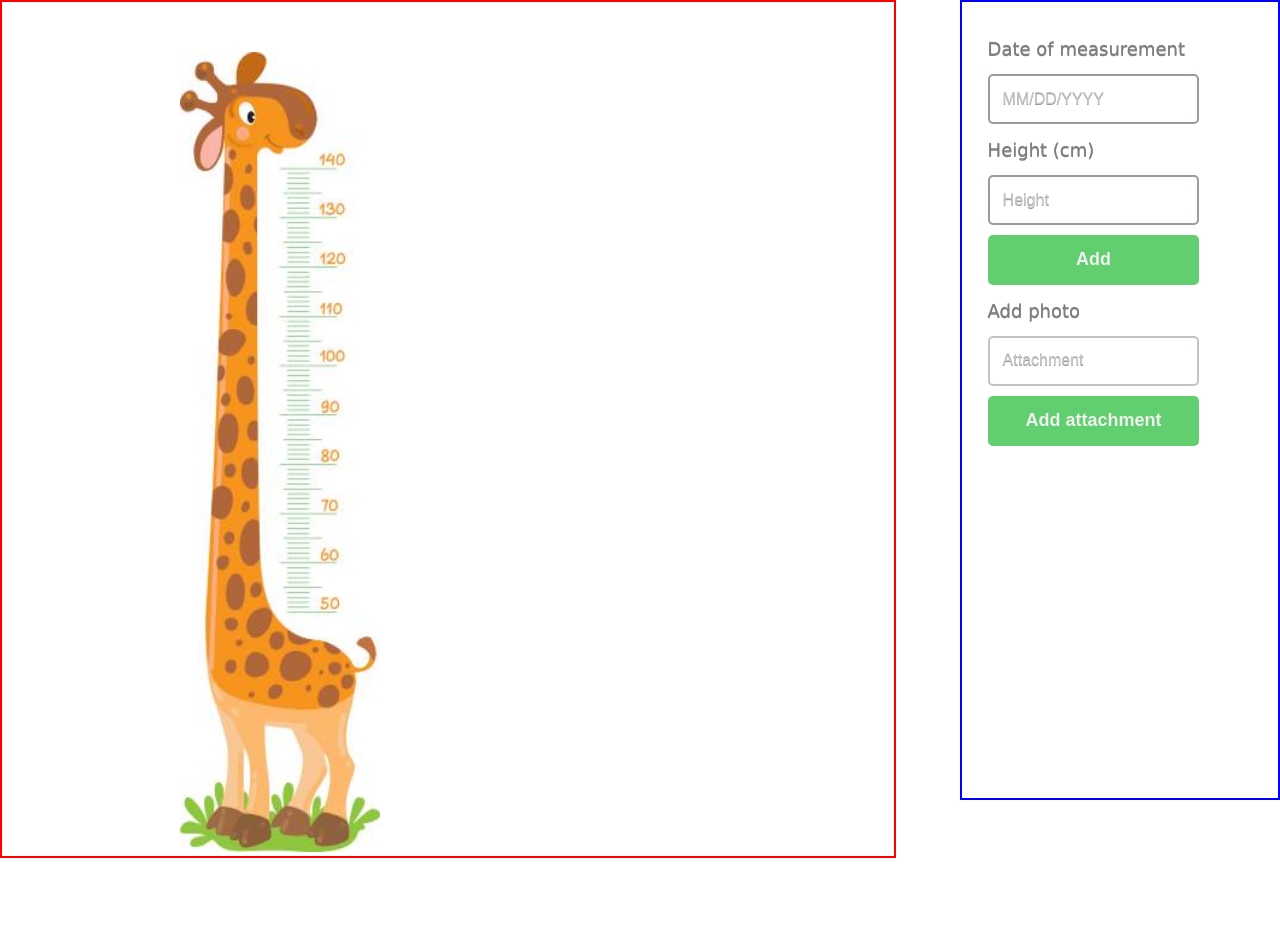
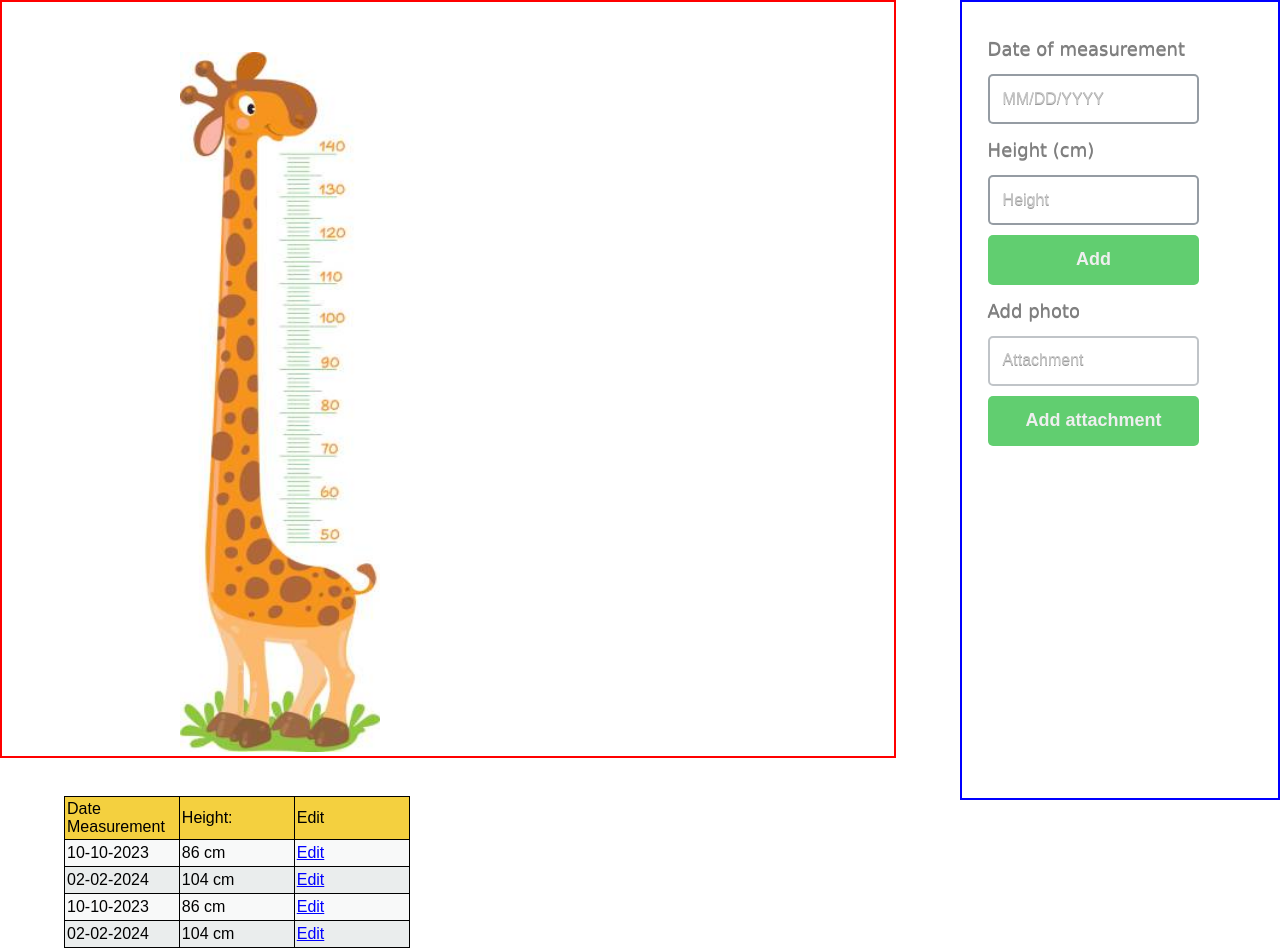
Before and after one commit to Miguell0706/ProjectRepo, a React (Vite) app in the folder frontend/: page / in a window 1280 px wide. Shown: the top 952 px of the page. Before the commit the page ends 858 px from the top, so only its background shows below. Built offline with nearby package versions, Linux system fonts and the light colour scheme.

Commit message:
created table for measuremnets

```diff
--- /dev/null
+++ b/frontend/src/components/newcomponents/MeasurementsList.jsx
@@ -0,0 +1,36 @@
+import React from "react";
+
+const measurements = [
+  { date: "10-10-2023", height: "86 cm" },
+  { date: "02-02-2024", height: "104 cm" },
+  { date: "10-10-2023", height: "86 cm" },
+  { date: "02-02-2024", height: "104 cm" },
+  // Add more measurements here as needed
+];
+
+const MeasurementsList = () => {
+  return (
+    <table className="measurements-table">
+      <thead>
+        <tr>
+          <th>Date Measurement</th>
+          <th>Height:</th>
+          <th>Edit</th>
+        </tr>
+      </thead>
+      <tbody>
+        {measurements.map((measurement, index) => (
+          <tr key={index} className={index % 2 === 0 ? "even-row" : "odd-row"}>
+            <td>{measurement.date}</td>
+            <td>{measurement.height}</td>
+            <td>
+              <button className="edit-button">Edit</button>
+            </td>
+          </tr>
+        ))}
+      </tbody>
+    </table>
+  );
+};
+
+export default MeasurementsList;
--- a/frontend/src/pages/GrowthPage.jsx
+++ b/frontend/src/pages/GrowthPage.jsx
@@ -1,5 +1,6 @@
 import React from "react";
 import MeasurementsSidebar from "../components/newcomponents/MeasurementsSidebar";
+import MeasurementsList from "../components/newcomponents/MeasurementsList";
 import giraffe from "../assets/Giraffe.jpg"; // Adjust path if needed
 import "../styles/growthpage.css";
 const GrowthPage = () => {
@@ -12,6 +13,7 @@ const GrowthPage = () => {
       </div>
 
       <MeasurementsSidebar />
+      <MeasurementsList />
     </div>
   );
 };
--- a/frontend/src/styles/growthpage.css
+++ b/frontend/src/styles/growthpage.css
@@ -1,6 +1,6 @@
 .page-container {
   display: flex;
-  flex-direction: row;
+  flex-direction: column;
   font-family: Poppins, Geneva, Tahoma, sans-serif;
 }
 .giraffe-measurements-container {
@@ -64,7 +64,7 @@
 .giraffe {
   margin-top: 50px;
   margin-left: 20%;
-  height: 800px;
+  height: 700px;
   width: 200px;
 }
 .custom-file-input {
@@ -88,7 +88,50 @@
   opacity: 0.7;
   text-shadow: 0px 0.5px 0px rgb(0, 0, 0);
 }
+/* -----------------MeasurementsList.css----------------- */
 
+.measurements-table {
+  width: 27%;
+  min-width: 215px;
+
+  border-collapse: collapse;
+  margin: 3% 5%;
+  font-family: Arial, sans-serif;
+}
+
+.measurements-table th {
+  background-color: #f4d03f;
+  border: 1.5px solid black;
+  width: 33%;
+  font-weight: normal;
+  font-size: 16px;
+  text-align: left;
+  padding-block: 3px;
+  padding-inline: 2px;
+}
+
+.measurements-table td {
+  border: 1.5px solid black;
+  padding-block: 4px;
+  padding-inline: 2px;
+}
+
+.even-row {
+  background-color: #f8f9f9;
+}
+
+.odd-row {
+  background-color: #eaeded;
+}
+.edit-button {
+  background-color: transparent;
+  color: blue;
+  border: none;
+  cursor: pointer;
+  font-size: 16px;
+  text-decoration: underline;
+}
+/*---------------------------------------------------------*/
 @media screen and (max-width: 650px) {
   .measurements-sidebar h2 {
     font-size: 14px;
```
